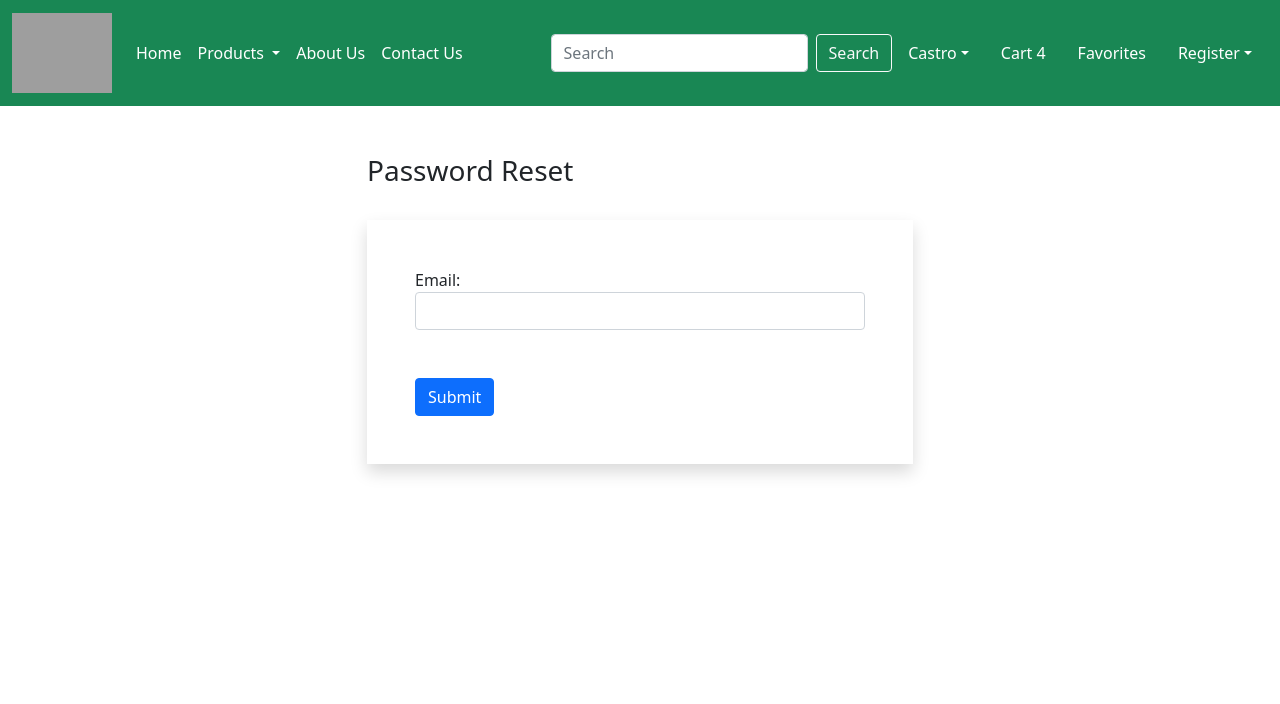
After one commit to Castro32/Ecommerce-Website, a Django app: page /password-reset/ in a window 1280 px wide. The commit adds this page. Shown: the top 704 px of the page. Run offline with Django 5.2, Linux system fonts and the light colour scheme; grey boxes are pictures that could not be loaded.

Commit message:
made the forgot password section

```diff
--- a/ECOMM/settings.py
+++ b/ECOMM/settings.py
@@ -125,3 +125,5 @@ LOGIN_REDIRECT_URL='/profile/'
 # https://docs.djangoproject.com/en/5.0/ref/settings/#default-auto-field
 
 DEFAULT_AUTO_FIELD = 'django.db.models.BigAutoField'
+
+EMAIL_BACKEND = "django.core.mail.backends.console.EmailBackend"
--- a/app/forms.py
+++ b/app/forms.py
@@ -1,5 +1,5 @@
 from django import forms
-from django.contrib.auth.forms import UserCreationForm, AuthenticationForm, UsernameField,PasswordChangeForm
+from django.contrib.auth.forms import UserCreationForm, AuthenticationForm, UsernameField,PasswordChangeForm,SetPasswordForm,PasswordResetForm
 from django.contrib.auth.models import User
 from . models import Customer
 
@@ -26,9 +26,12 @@ class MyPasswordChangeForm(PasswordChangeForm):
     new_password1=forms.CharField(label='New Password', widget=forms.PasswordInput (attrs={'class':'form-control'}))
     new_password2=forms.CharField(label='Confirm New Password', widget=forms.PasswordInput (attrs={'class':'form-control'}))
 
-class MyPasswordResetForm(PasswordChangeForm):
-    pass
+class MyPasswordResetForm(PasswordResetForm):
+    email= forms.EmailField(widget=forms.EmailInput(attrs={'class':'form-control'}))
 
+class MySetPasswordForm(SetPasswordForm):
+    new_password1=forms.CharField(label='New Password', widget=forms.PasswordInput (attrs={'class':'form-control'}))
+    new_password2=forms.CharField(label='Confirm New Password', widget=forms.PasswordInput (attrs={'class':'form-control'}))
 
 class CustomerProfileForm(forms.ModelForm):
     class Meta:
--- a/app/templates/app/base.html
+++ b/app/templates/app/base.html
@@ -60,9 +60,10 @@
                   <a class="nav-link dropdown-toggle text-white" href="" id="profieDropdown" role="button" data-bs-toggle="dropdown" aria-expanded="false">Castro</a>
                   <ul class="dropdown-menu" aria-labelledby="profieDropdown">
                     <li><a class="dropdown-item" href="{% url "profile" %}">Profile</a></li>
+                    <li><a class="dropdown-item" href="#">Orders</a></li>
                     <li><a class="dropdown-item" href="{% url "passwordchange" %}">Change Password</a></li>
-                    <li><a class="dropdown-item" href="{% url "logout" %}">Log Out</a></li>
-                    <li><a class="dropdown-item" href="#">Orders</a></li>
+                    <li><a class="dropdown-item" href="{% url "login" %}">Log Out</a></li>
+
                   </ul>
                 </li>
                 <li class="nav-item mx-2">
--- /dev/null
+++ b/app/templates/app/password_reset.html
@@ -0,0 +1,31 @@
+{% extends "app/base.html" %}
+{% load static %}
+{% block title %}Log In{% endblock title %}
+{% block main-content %}
+<div class="container my-5">
+    <div class='row my-3'>
+      <div class="col-sm-6 offset-sm-3">
+        <h3>Password Reset</h3>
+        <br>
+
+        <form action="" method="post" novalidate class="shadow p-5">
+            {% csrf_token %}
+            {% for fm in form %}
+                {{fm.label_tag}} {{fm}} <small class="text-danger">{{fm.errors|striptags}}</small><br>
+            {% endfor %}
+
+                <input type="submit" class="btn btn-primary mt-4" value="Submit">
+
+            {% if form.non_field_errors %}
+                  {% for error in form.non_field_errors  %}
+                   <p class="alert alert-danger my-3">{{error}}</p>
+                  {% endfor %}
+            {% endif %}
+
+
+        </form>
+      </div>
+    </div>
+</div>
+
+{% endblock main-content %}
--- a/app/urls.py
+++ b/app/urls.py
@@ -3,7 +3,7 @@ from  . import views
 from django.conf import settings
 from django.conf.urls.static import static
 from django.contrib.auth import views as auth_view
-from . forms import LoginForm, MyPasswordResetForm,MyPasswordChangeForm
+from . forms import LoginForm, MyPasswordResetForm,MyPasswordChangeForm,MySetPasswordForm
 
 urlpatterns = [
     path('',views.home),
@@ -24,8 +24,7 @@ urlpatterns = [
 
     path('accounts/login/',auth_view.LoginView.as_view
          (template_name='app/login.html',authentication_form=LoginForm),name='login'),
-    path('password_reset/',auth_view.PasswordResetView.as_view
-         (template_name='app/password_reset.html', form_class=MyPasswordResetForm), name='password_reset'),
+
     path('passwordchange/',auth_view.PasswordChangeView.as_view
          (template_name='app/changepassword.html', form_class=MyPasswordChangeForm
          ,success_url="/passwordchangedone"),name="passwordchange"),
@@ -34,4 +33,17 @@ urlpatterns = [
          name="passwordchangedone"),
     path('logout/',auth_view.LogoutView.as_view(next_page='login'),name="logout"),
 
+
+    path('password-reset/',auth_view.PasswordResetView.as_view
+         (template_name='app/password_reset.html', form_class=MyPasswordResetForm), name='password_reset'),
+
+    path('password-reset/done/',auth_view.PasswordResetDoneView.as_view
+         (template_name='app/password_reset_done.html'), name='password_reset_done'),
+
+     path('password-reset-confirm/<uidb64>/<token>/',auth_view.PasswordResetConfirmView.as_view
+         (template_name='app/password_reset_confirm.html', form_class=MySetPasswordForm), name='password_reset_confirm'),
+
+     path('password-reset-complete/',auth_view.PasswordResetCompleteView.as_view
+         (template_name='app/password_reset_complete.html'), name='password_reset_complete'),
+
 ]+static(settings.MEDIA_URL, document_root=settings.MEDIA_ROOT)
```
Also changed, not shown: app/templates/app/password_reset_complete.html (added, +19 -0 lines), app/templates/app/password_reset_confirm.html (added, +29 -0 lines), app/templates/app/password_reset_done.html (added, +14 -0 lines), db.sqlite3, media/product/buffalo-ghee.png (added), media/product/milk-shake-chocolate.png (added), media/product/standardized-milk.png (added).
